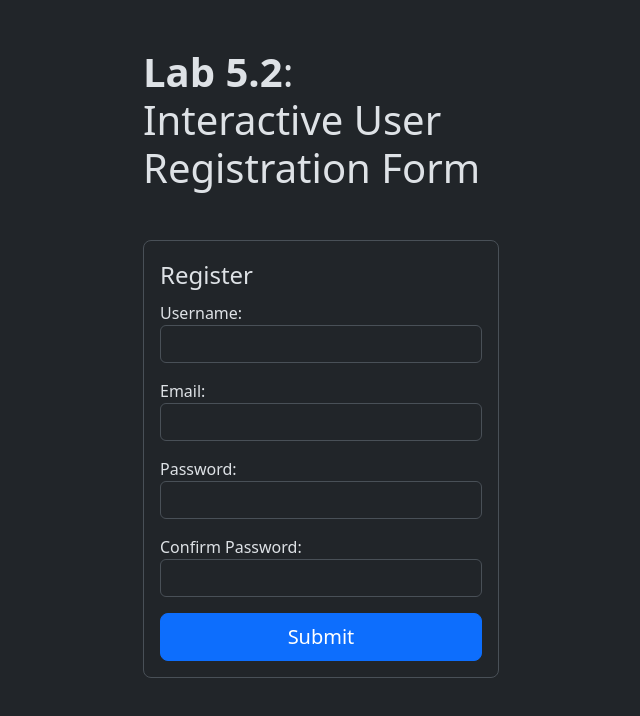
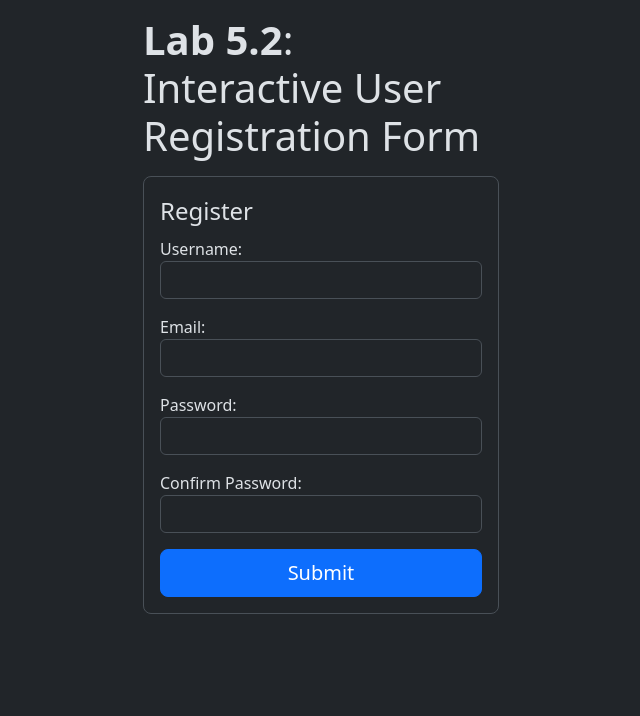
Before and after one commit to hirekarl/lab_5.2_interactive_user_registration_form, a plain HTML site: page interactive-registration-form/index.html in a window 1280 px wide. Shown: the whole page, without its empty margins (319-959 px from the left). Drawn offline with nearby package versions, Linux system fonts and the light colour scheme.

Commit message:
Fixed section spacing.

```diff
--- a/interactive-registration-form/index.html
+++ b/interactive-registration-form/index.html
@@ -39,7 +39,7 @@
         </div>
         <div
           class="col-xl-4 offset-xl-4 col-lg-6 offset-lg-3 col-md-8 offset-md-2 col-sm-10 offset-sm-1">
-          <div class="my-5">
+          <div class="my-3">
             <h1>
               <strong>Lab 5.2</strong>: Interactive User Registration Form
             </h1>
```
